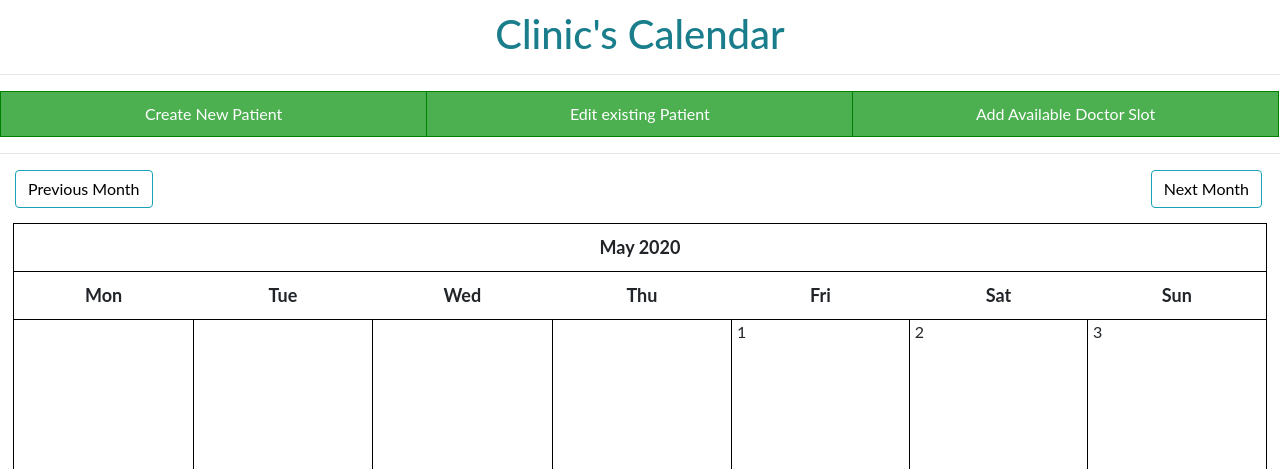
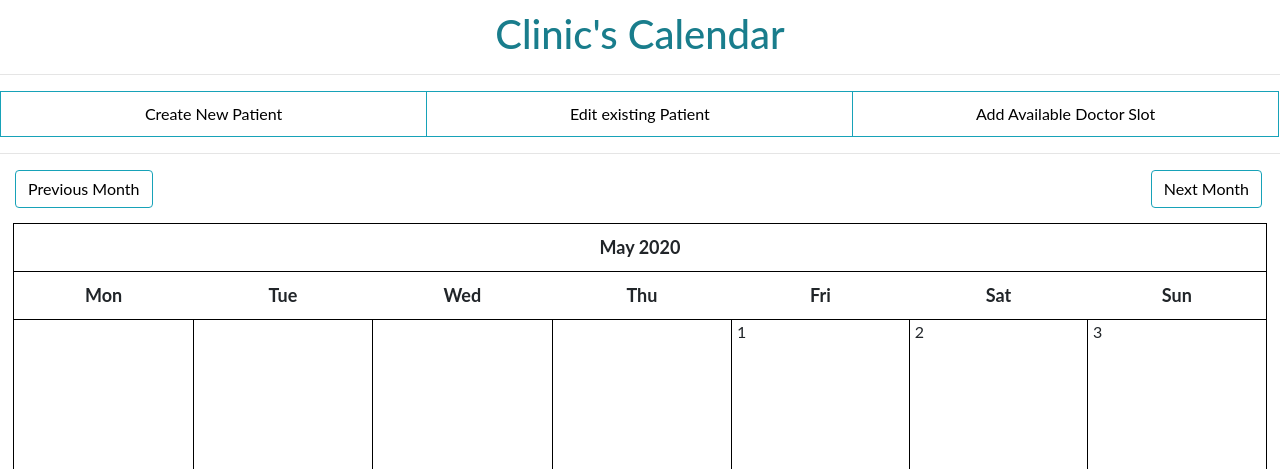
Before and after one commit to impact-oriented-programming/clinic, a Django app: page /clinic_calendar/ in a window 1280 px wide. Shown: the top 469 px of the page. Run offline with Django 3.2, Linux system fonts and the light colour scheme; data that the repository does not hold is empty; some libraries are stand-ins or nearby versions.

Commit message:
buttons looking better

```diff
--- a/clinic/clinic_calendar/static/clinic_calendar/styles.css
+++ b/clinic/clinic_calendar/static/clinic_calendar/styles.css
@@ -83,9 +83,9 @@ a {
 }
 
 .btn-group button {
-  background-color: #4CAF50; /* Green background */
-  border: 1px solid green; /* Green border */
-  color: white; /* White text */
+  background-color :transparent; /* White background */
+  border: 1px solid #17a2b8; /* Blue border */
+  color: black; /* White text */
   padding: 10px 24px; /* Some padding */
   cursor: pointer; /* Pointer/hand icon */
   float: left; /* Float the buttons side by side */
@@ -95,14 +95,9 @@ a {
   border-right: none; /* Prevent double borders */
 }
 
-/* Clear floats (clearfix hack) */
-.btn-group:after {
-  content: "";
-  clear: both;
-  display: table;
-}
+
 
 /* Add a background color on hover */
 .btn-group button:hover {
-  background-color: #3e8e41;
+  background-color: #118496;
 }
```
